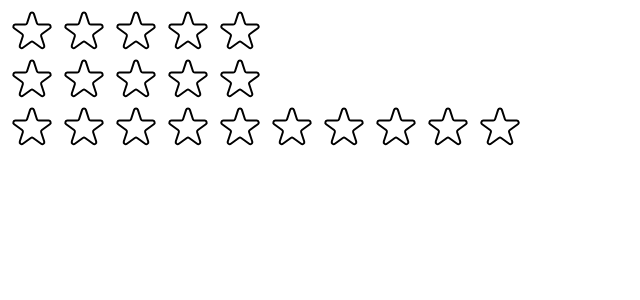
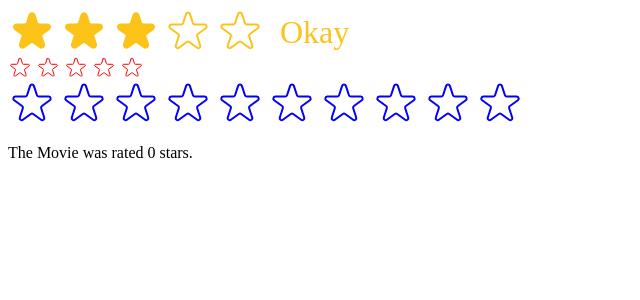
Before and after one commit to sailesh97/SDE1_to_SDE2_Prep, a React (Create React App) app in the folder Machine_Coding_Workspace/react-workspace/: page /star-rating in a window 1280 px wide. Shown: the top 300 px of the page, without its empty margins (0-640 px from the left). Built offline with nearby package versions, Linux system fonts and the light colour scheme.

Commit message:
Added more features for configuring

```diff
--- a/Machine_Coding_Workspace/react-workspace/src/App.js
+++ b/Machine_Coding_Workspace/react-workspace/src/App.js
@@ -1,8 +1,17 @@
+import { useState } from "react";
 import { BrowserRouter, Routes, Route } from "react-router";
 import Home from './components/Home/Home';
 import NestedCheckBox from './components/NestedCheckbox/NestedCheckbox';
 import StarRating from './components/StarRating/StarRating';
-
+function Test(){
+  const [movieRating, setMovieRating] = useState(0);
+  return (
+    <>
+      <StarRating color="blue" onSetRating={setMovieRating} maxRating={10}/>
+      <p> The Movie was rated {movieRating} stars.</p>
+    </>
+  )
+}
 function App() {
   return (<BrowserRouter>
     <Routes>
@@ -10,9 +19,11 @@
       <Route path="/nested-checkbox" element={<NestedCheckBox />} />
       <Route path="/star-rating" element={
         <>
-          <StarRating />
-          <StarRating maxRating={5} />
-          <StarRating maxRating={10} />
+          <StarRating messages={["Terrible", "Bad", "Okay", "Good", "Amazing"]} defaultRating={3} />
+          <StarRating size={24} color={'red'} className="test" />
+          <Test/>
+          {/* <StarRating maxRating={5} />
+          <StarRating maxRating={10} /> */}
         </>
       }
       />
--- a/Machine_Coding_Workspace/react-workspace/src/components/StarRating/StarRating.jsx
+++ b/Machine_Coding_Workspace/react-workspace/src/components/StarRating/StarRating.jsx
@@ -11,24 +11,30 @@
   gap: "4px",
 };
 
-const textStyle = {
-  lineHeight: "0",
-  margin: "0",
-};
+const StarRating = ({ maxRating = 5, color = '#fcc419', size = 48, className = '', messages = [], defaultRating = 0, onSetRating}) => {
+  const [rating, setRating] = useState(defaultRating);
+  const [tempRating, setTempRating] = useState(0);
 
-const StarRating = ({ maxRating = 5 }) => {
-  const [rating, setRating] = useState(0);
-  const [tempRating, setTempRating] = useState(0);
+  const textStyle = {
+    lineHeight: "0",
+    margin: "0",
+    color,
+    fontSize:`${size / 1.5}px`,
+    };
+
   function handleRating(rating) {
     setRating(rating);
+    onSetRating(rating);
   }
 
   return (
-    <div style={containerStyle}>
+    <div style={containerStyle} className={className}>
       <div style={starContainerStyle}>
         {Array.from({ length: maxRating }, (_, i) => {
           return <Star
                     key={i}
+                    color={color}
+                    size={size}
                     onRate={() => handleRating(i + 1)}
                     full={tempRating ? tempRating > i : rating > i}
                     onHoverIn={() => setTempRating(i + 1)}
@@ -36,17 +42,17 @@
                 />;
         })}
       </div>
-      <p style={textStyle}>{tempRating || rating || ''}</p>
+      <p style={textStyle}>{messages.length === maxRating ? messages[tempRating ? tempRating - 1 : rating - 1] : tempRating || rating || ''}</p>
     </div>
   );
 };
 
 export default StarRating;
 
-function Star({ onRate, full, onHoverIn, onHoverOut }) {
+function Star({ onRate, full, onHoverIn, onHoverOut, color, size}) {
   const starStyle = {
-    width: `48px`,
-    height: `48px`,
+    width: `${size}px`,
+    height: `${size}px`,
     display: "block",
     cursor: "pointer",
   };
@@ -63,8 +69,8 @@
         <svg
           xmlns="http://www.w3.org/2000/svg"
           viewBox="0 0 20 20"
-          fill="#000"
-          stroke="#000"
+          fill={color}
+          stroke={color}
         >
           <path d="M9.049 2.927c.3-.921 1.603-.921 1.902 0l1.07 3.292a1 1 0 00.95.69h3.462c.969 0 1.371 1.24.588 1.81l-2.8 2.034a1 1 0 00-.364 1.118l1.07 3.292c.3.921-.755 1.688-1.54 1.118l-2.8-2.034a1 1 0 00-1.175 0l-2.8 2.034c-.784.57-1.838-.197-1.539-1.118l1.07-3.292a1 1 0 00-.364-1.118L2.98 8.72c-.783-.57-.38-1.81.588-1.81h3.461a1 1 0 00.951-.69l1.07-3.292z" />
         </svg>
@@ -73,7 +79,7 @@
           xmlns="http://www.w3.org/2000/svg"
           fill="none"
           viewBox="0 0 24 24"
-          stroke="#000"
+          stroke={color}
         >
           <path
             strokeLinecap="round"
```
